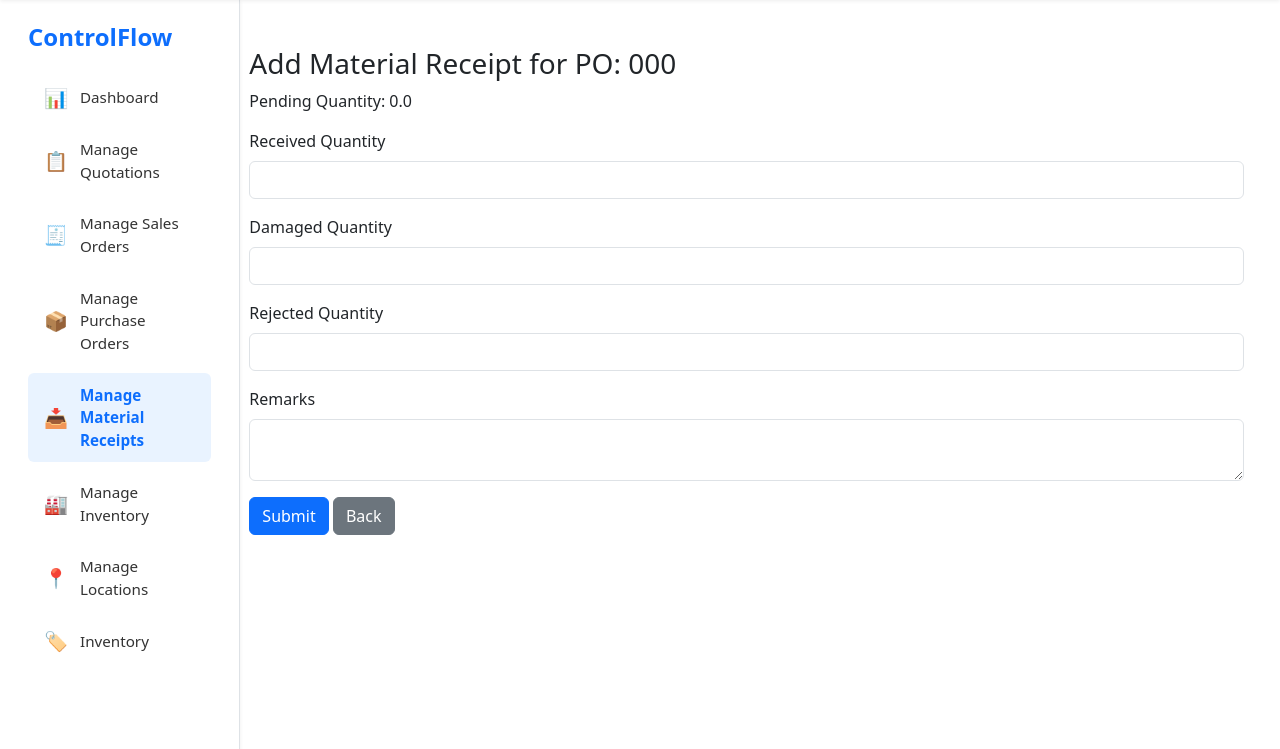
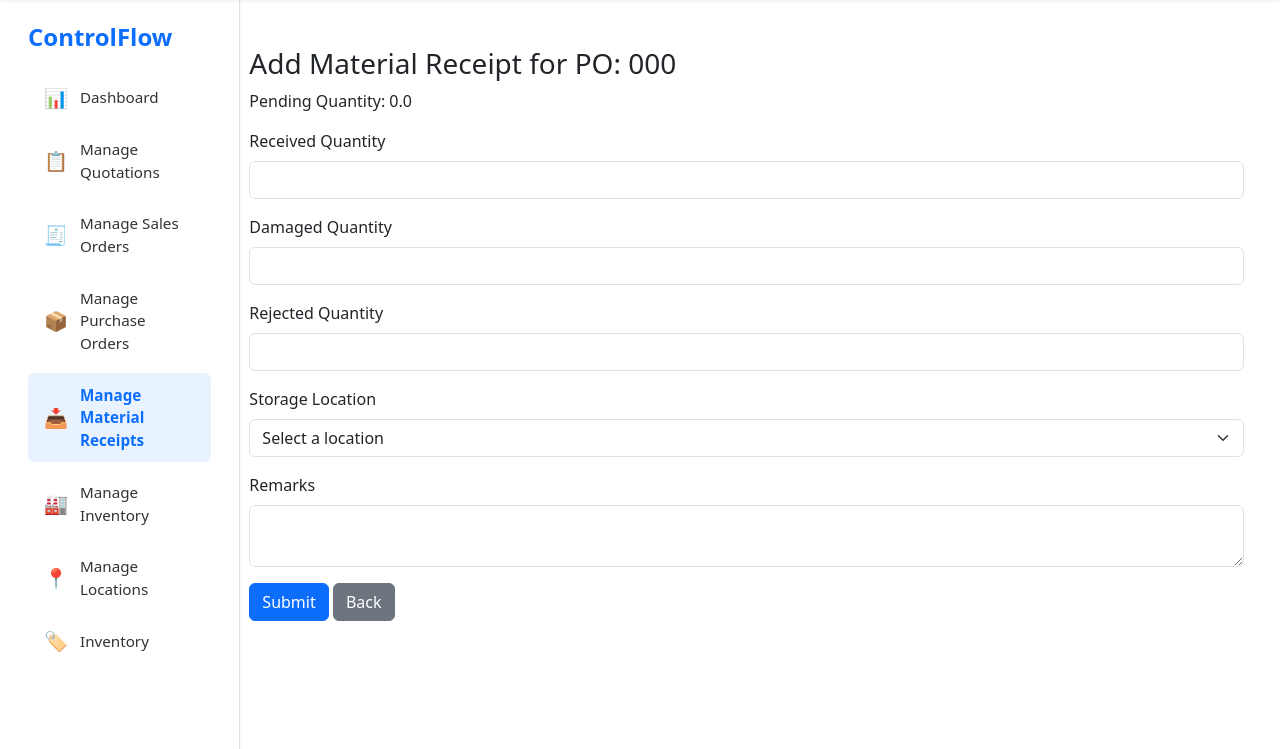
Before and after one commit to PawanYadav007s/controlflow, a Flask app: page /material-receipts/1/add in a window 1280 px wide. Shown: the part 51-800 px from the top of the page. Run offline with Flask 3, Linux system fonts and the light colour scheme; tables that the repository leaves empty hold one stand-in row (values such as "Sample post"); some libraries are stand-ins or nearby versions.

Commit message:
Inventory module added and integrate it with purchase

```diff
--- a/app/models.py
+++ b/app/models.py
@@ -80,7 +80,11 @@ class MaterialReceipt(db.Model):
     rejected_quantity = db.Column(db.Float, nullable=False, default=0.0)
     remarks = db.Column(db.Text)
 
+    location_id = db.Column(db.Integer, db.ForeignKey('location.id'), nullable=False)
+    location = db.relationship('Location')
+
     purchase_order = db.relationship('PurchaseOrder', backref=db.backref('material_receipts', lazy=True))
+
 
 
 
--- a/app/routes/material_receipt_routes.py
+++ b/app/routes/material_receipt_routes.py
@@ -1,6 +1,6 @@
 from flask import Blueprint, render_template, request, redirect, url_for, flash, Response
 from app import db
-from app.models import PurchaseOrder, MaterialReceipt, SalesOrder
+from app.models import PurchaseOrder, MaterialReceipt, SalesOrder,Location, Inventory
 from datetime import datetime
 import csv
 import io
@@ -61,11 +61,13 @@ def add_material_receipt(po_id):
     po = PurchaseOrder.query.get_or_404(po_id)
     total_received = sum(r.received_quantity for r in po.material_receipts)
     pending_qty = max(po.quantity - total_received, 0)
+    locations = Location.query.all()
 
     if request.method == 'POST':
         received_qty = float(request.form['received_quantity'])
         damaged_qty = float(request.form['damaged_quantity'])
         rejected_qty = float(request.form['rejected_quantity'])
+        location_id = int(request.form['location_id'])
         remarks = request.form['remarks']
 
         if received_qty > pending_qty:
@@ -77,45 +79,79 @@ def add_material_receipt(po_id):
             received_quantity=received_qty,
             damaged_quantity=damaged_qty,
             rejected_quantity=rejected_qty,
+            location_id=location_id,
             remarks=remarks
         )
         db.session.add(receipt)
 
+        # Update inventory
+        material_id = po.material_id
+        inventory = Inventory.query.filter_by(material_id=material_id, location_id=location_id).first()
+        if inventory:
+            inventory.quantity += received_qty
+        else:
+            inventory = Inventory(material_id=material_id, location_id=location_id, quantity=received_qty)
+            db.session.add(inventory)
+
+        # Update PO status
         if received_qty + total_received >= po.quantity:
             po.status = 'Received'
         else:
             po.status = 'Partially Received'
 
         db.session.commit()
-        flash('Material receipt added successfully.', 'success')
+        flash('Material receipt added successfully and inventory updated.', 'success')
         return redirect(url_for('material_receipt_routes.list_receipts_for_po', po_id=po_id))
 
-    return render_template('material_receipt/add_receipt.html', po=po, pending_qty=pending_qty)
+    return render_template('material_receipt/add_receipt.html', po=po, pending_qty=pending_qty, locations=locations)
 
 
 @material_receipt_routes.route('/material-receipts/edit/<int:receipt_id>', methods=['GET', 'POST'])
 def edit_material_receipt(receipt_id):
     receipt = MaterialReceipt.query.get_or_404(receipt_id)
     po = receipt.purchase_order
+    old_location_id = receipt.location_id
+    old_received_qty = receipt.received_quantity
 
+    # Exclude current receipt from total received calc
     total_received = sum(r.received_quantity for r in po.material_receipts if r.id != receipt.id)
     pending_qty = max(po.quantity - total_received, 0)
+    locations = Location.query.all()
 
     if request.method == 'POST':
         new_received_qty = float(request.form['received_quantity'])
         damaged_qty = float(request.form['damaged_quantity'])
         rejected_qty = float(request.form['rejected_quantity'])
         remarks = request.form['remarks']
+        new_location_id = int(request.form['location_id'])
 
-        if new_received_qty > pending_qty + receipt.received_quantity:
-            flash(f'Received quantity cannot exceed pending quantity ({pending_qty + receipt.received_quantity}).', 'danger')
+        # Check for pending quantity overflow
+        if new_received_qty > pending_qty + old_received_qty:
+            flash(f'Received quantity cannot exceed pending quantity ({pending_qty + old_received_qty}).', 'danger')
             return redirect(url_for('material_receipt_routes.edit_material_receipt', receipt_id=receipt_id))
 
+        # Update inventory for old location (subtract old quantity)
+        if old_location_id:
+            old_inventory = Inventory.query.filter_by(material_id=po.material_id, location_id=old_location_id).first()
+            if old_inventory:
+                old_inventory.quantity -= old_received_qty
+
+        # Update inventory for new location (add new quantity)
+        new_inventory = Inventory.query.filter_by(material_id=po.material_id, location_id=new_location_id).first()
+        if new_inventory:
+            new_inventory.quantity += new_received_qty
+        else:
+            new_inventory = Inventory(material_id=po.material_id, location_id=new_location_id, quantity=new_received_qty)
+            db.session.add(new_inventory)
+
+        # Update the receipt
         receipt.received_quantity = new_received_qty
         receipt.damaged_quantity = damaged_qty
         receipt.rejected_quantity = rejected_qty
         receipt.remarks = remarks
+        receipt.location_id = new_location_id
 
+        # Update PO status
         total_received += new_received_qty
         if total_received >= po.quantity:
             po.status = 'Received'
@@ -123,10 +159,16 @@ def edit_material_receipt(receipt_id):
             po.status = 'Partially Received'
 
         db.session.commit()
-        flash('Material receipt updated successfully.', 'success')
+        flash('Material receipt updated successfully and inventory adjusted.', 'success')
         return redirect(url_for('material_receipt_routes.list_receipts_for_po', po_id=po.id))
 
-    return render_template('material_receipt/edit_receipt.html', receipt=receipt, pending_qty=pending_qty, po=po)
+    return render_template(
+        'material_receipt/edit_receipt.html',
+        receipt=receipt,
+        pending_qty=pending_qty,
+        po=po,
+        locations=locations
+    )
 
 
 @material_receipt_routes.route('/material-receipts/delete/<int:receipt_id>', methods=['POST'])
--- a/app/templates/material_receipt/add_receipt.html
+++ b/app/templates/material_receipt/add_receipt.html
@@ -17,6 +17,15 @@
             <input type="number" step="0.01" name="rejected_quantity" class="form-control">
         </div>
         <div class="mb-3">
+            <label for="location_id" class="form-label">Storage Location</label>
+            <select name="location_id" class="form-select" required>
+                <option value="" disabled selected>Select a location</option>
+                {% for location in locations %}
+                    <option value="{{ location.id }}">{{ location.name }}</option>
+                {% endfor %}
+            </select>
+        </div>
+        <div class="mb-3">
             <label for="remarks" class="form-label">Remarks</label>
             <textarea name="remarks" class="form-control"></textarea>
         </div>
--- a/app/templates/material_receipt/list_receipts.html
+++ b/app/templates/material_receipt/list_receipts.html
@@ -21,6 +21,7 @@
             {% for receipt in receipts %}
             <tr>
                 <td>{{ receipt.received_quantity }}</td>
+                <td>{{ receipt.location.name }}</td>
                 <td>{{ receipt.damaged_quantity }}</td>
                 <td>{{ receipt.rejected_quantity }}</td>
                 <td>{{ receipt.remarks }}</td>
```
Also changed, not shown: app/templates/material_receipt/edit_receipt.html (+10 -1 lines).
